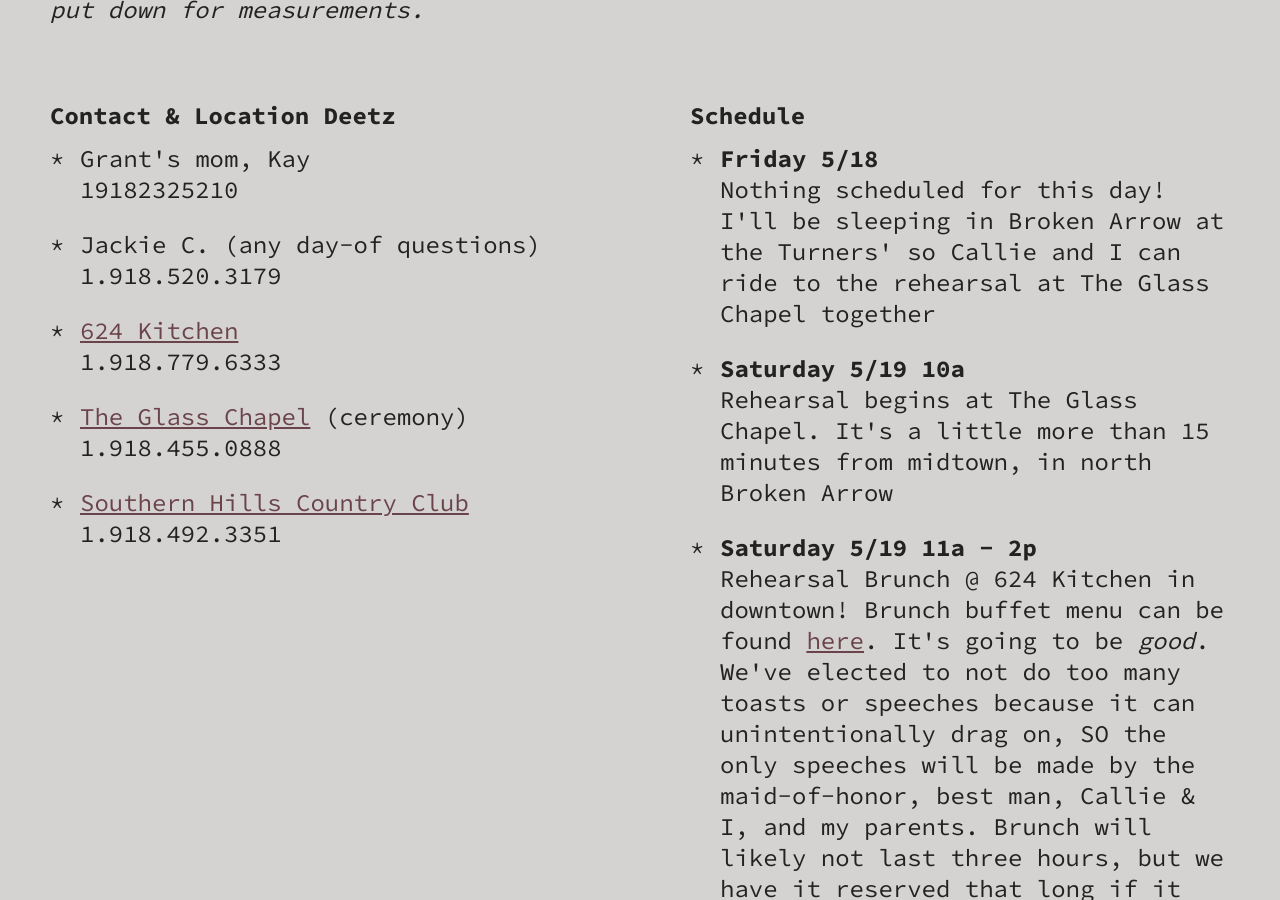
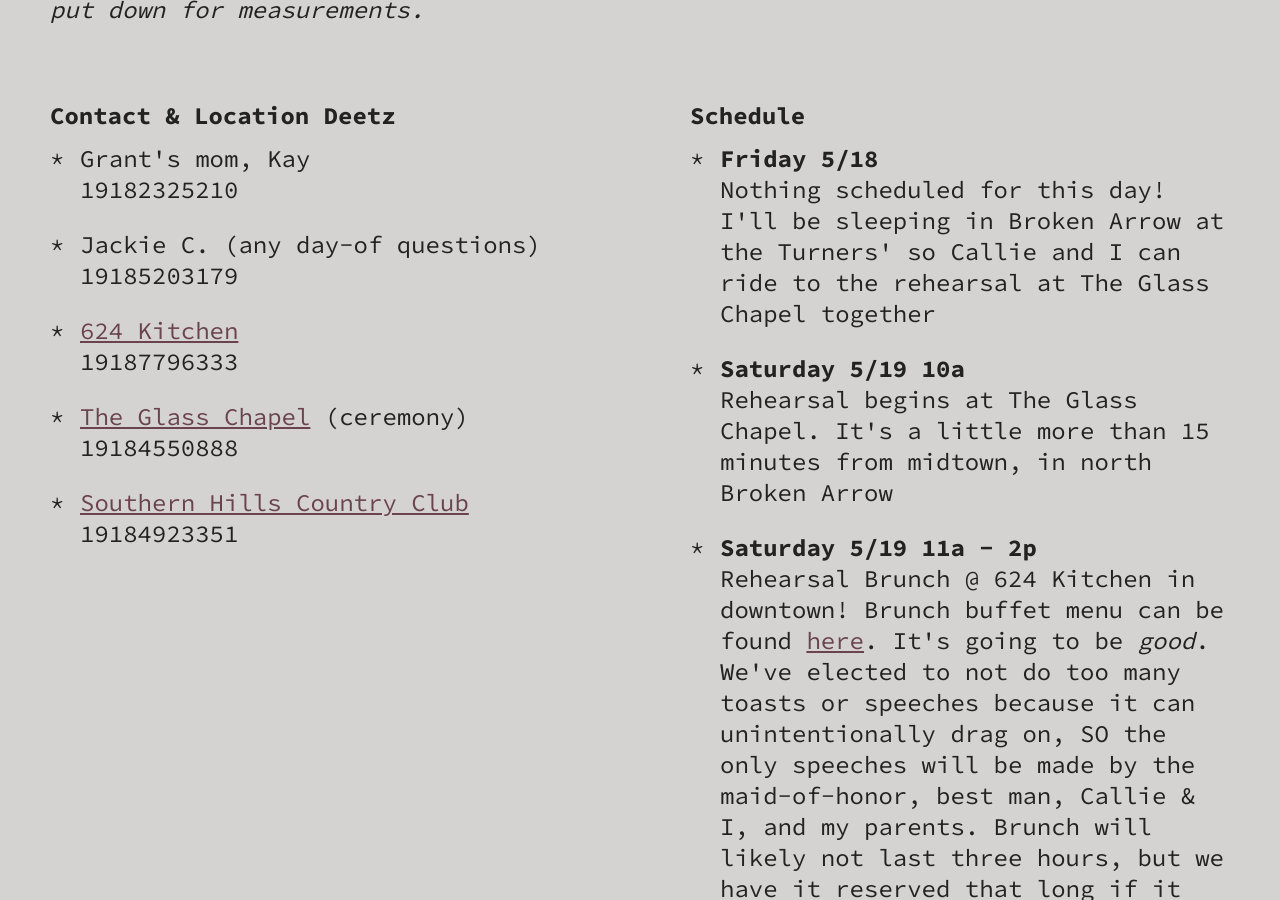
Before and after one commit to grantstandridge/grantstandridge.github.io, a Jekyll site: the page built from _buckets/groomsmen.markdown, in a window 1280 px wide and 900 px high, scrolled down 399 px. Built offline with Jekyll 4.4.1, drawn with Linux system fonts in a browser that asks for light colours.

Commit message:
Updated Groomsmen

```diff
--- a/_buckets/groomsmen.markdown
+++ b/_buckets/groomsmen.markdown
@@ -6,12 +6,12 @@ General:
     Heading: Contact & Location Deetz
     List:
     - Grant's mom, Kay<br>19182325210
-    - Jackie C. (any day-of questions)<br>1.918.520.3179
-    - "<a href='https://goo.gl/maps/JojmvNgWkB92' target='_blank'>624 Kitchen</a><br>1.918.779.6333"
+    - Jackie C. (any day-of questions)<br>19185203179
+    - "<a href='https://goo.gl/maps/JojmvNgWkB92' target='_blank'>624 Kitchen</a><br>19187796333"
     - "<a href='https://goo.gl/maps/H4DySjUc8zN2' target='_blank'>The Glass Chapel</a>
-      (ceremony)<br>1.918.455.0888"
+      (ceremony)<br>19184550888"
     - "<a href='https://goo.gl/maps/2aEL8C9W7Dn target='_blank'>Southern Hills Country
-      Club</a><br>1.918.492.3351"
+      Club</a><br>19184923351"
   Column 2:
     Heading: Schedule
     List:
```
